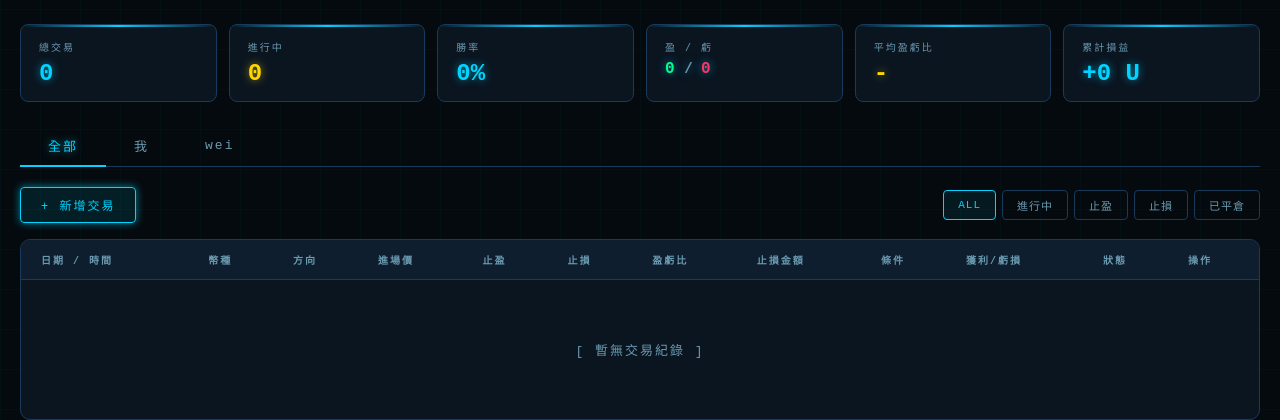
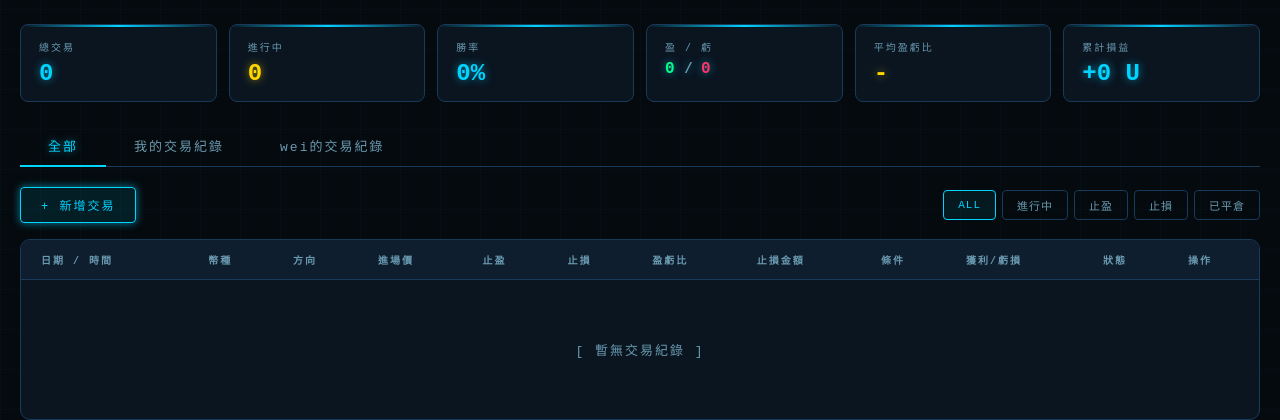
Before and after one commit to wei0904/crypto-trading-log, a Flask app: page / in a window 1280 px wide. Shown: the part 111-531 px from the top of the page. Run offline with Flask 3, Linux system fonts and the light colour scheme; data that the repository does not hold is empty.

Commit message:
rename trader tabs

```diff
--- a/templates/index.html
+++ b/templates/index.html
@@ -608,8 +608,8 @@
   <!-- Trader Tabs -->
   <div class="trader-tabs">
     <button class="trader-tab active" onclick="setTrader('全部', this)">全部</button>
-    <button class="trader-tab" onclick="setTrader('我', this)">我</button>
-    <button class="trader-tab" onclick="setTrader('wei', this)">wei</button>
+    <button class="trader-tab" onclick="setTrader('我', this)">我的交易紀錄</button>
+    <button class="trader-tab" onclick="setTrader('wei', this)">wei的交易紀錄</button>
   </div>
 
   <!-- Toolbar -->
```
